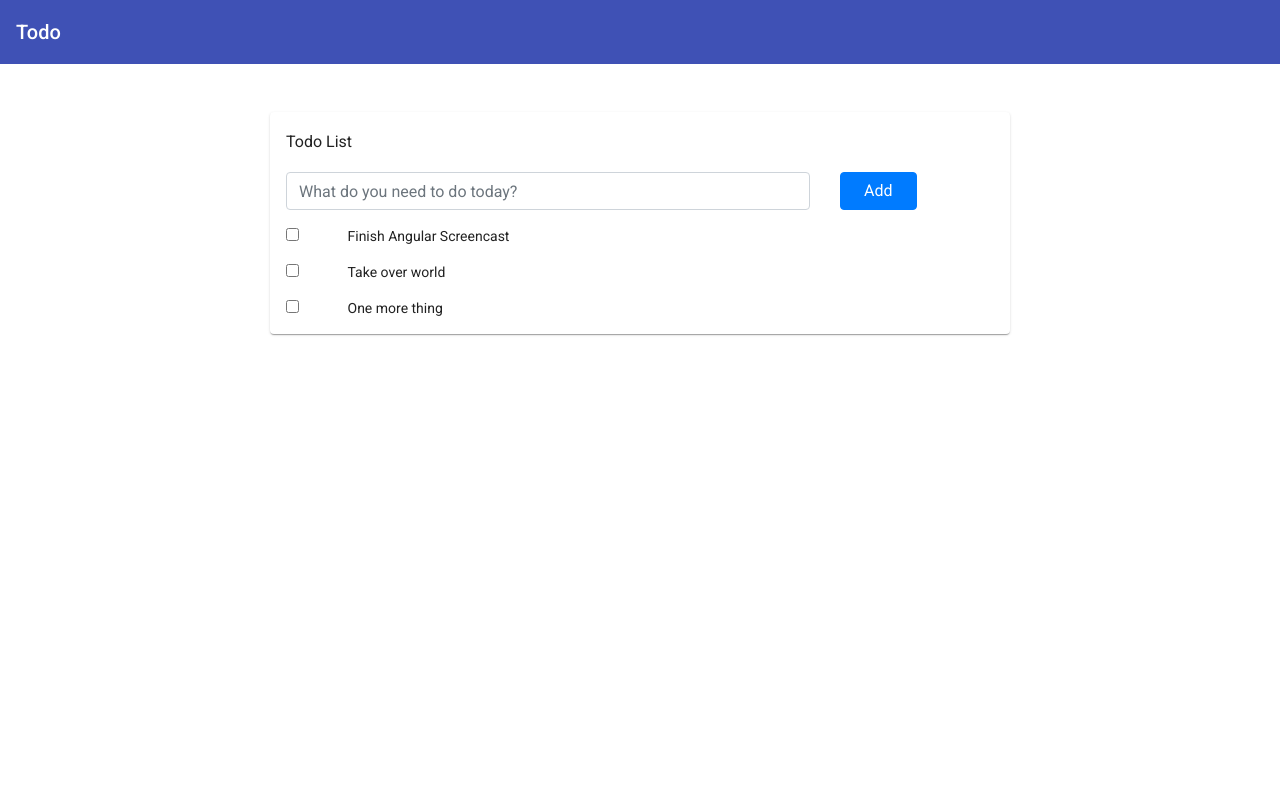
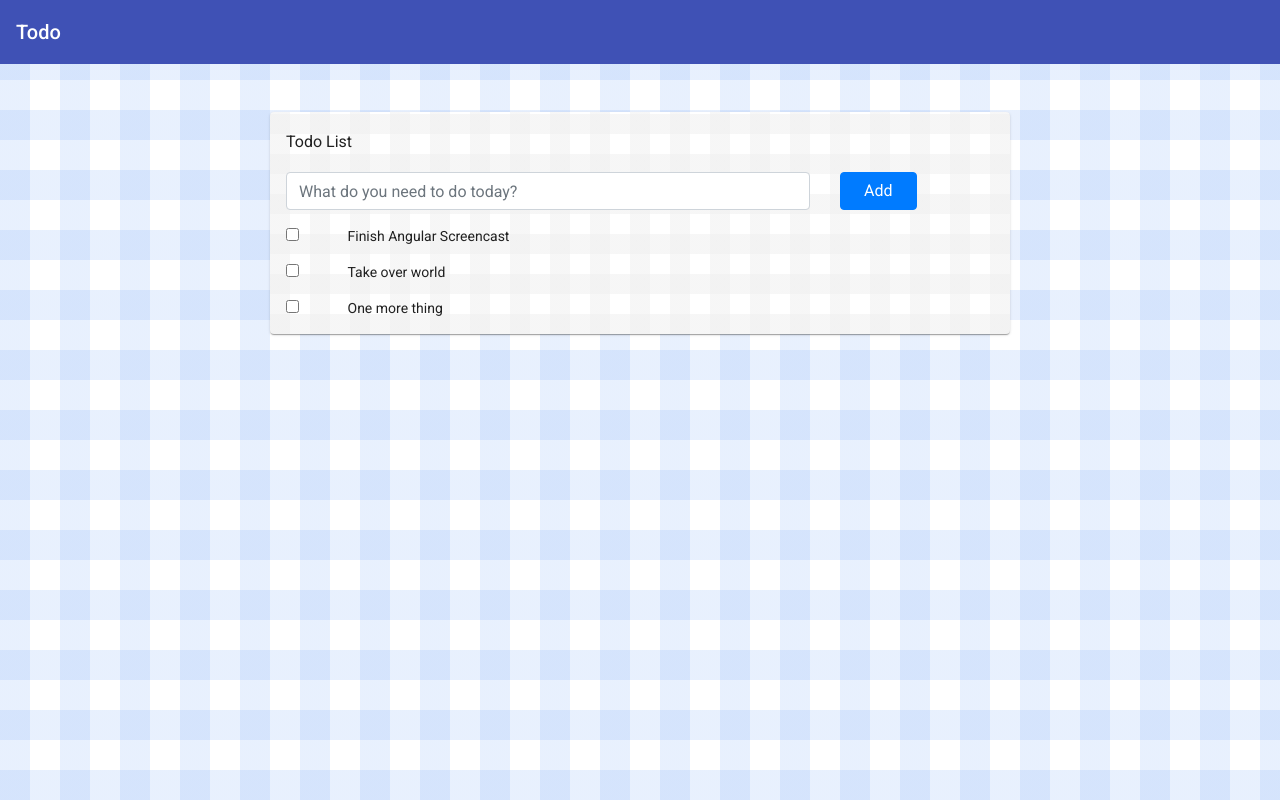
Before and after one commit to tom29paul/App-Todo, an Angular app: page / in a window 1280 px wide. Built offline with nearby package versions, Linux system fonts and the light colour scheme.

Commit message:
Added complete functionality and CSS
Added new CSS and Complete task feature

```diff
--- a/src/app/app.component.css
+++ b/src/app/app.component.css
@@ -1,5 +1,28 @@
-.txt-cnt{
+.txt-cnt {
     display: flex;
     align-items: center;
     justify-content: center;
 }
+
+mat-card {
+    background-image: repeating-linear-gradient(90deg, rgba(238, 238, 238, 0.5) 0px, rgba(238, 238, 238, 0.5) 20px, transparent 20px, transparent 40px), repeating-linear-gradient(0deg, rgba(238, 238, 238, 0.5) 0px, rgba(238, 238, 238, 0.5) 20px, transparent 20px, transparent 40px), linear-gradient(90deg, #ffffff, #ffffff);
+}
+
+.completed {
+    text-decoration: line-through;
+    color: grey;
+}
+
+
+/* body{
+    background-image: repeating-linear-gradient(0deg, hsla(217,89%,76%,0.2) 0px, hsla(217,89%,76%,0.2) 30px,transparent 30px, transparent 60px),repeating-linear-gradient(90deg, hsla(217,89%,76%,0.2) 0px, hsla(217,89%,76%,0.2) 30px,transparent 30px, transparent 60px),linear-gradient(90deg, rgb(255,255,255),rgb(255,255,255));
+  } */
+
+body {
+    background-color: coral;
+}
+
+.bg-cl {
+    background-image: repeating-linear-gradient(0deg, hsla(217, 89%, 76%, 0.2) 0px, hsla(217, 89%, 76%, 0.2) 30px, transparent 30px, transparent 60px), repeating-linear-gradient(90deg, hsla(217, 89%, 76%, 0.2) 0px, hsla(217, 89%, 76%, 0.2) 30px, transparent 30px, transparent 60px), linear-gradient(90deg, rgb(255, 255, 255), rgb(255, 255, 255));
+    height: 100%;
+}
--- a/src/app/app.component.html
+++ b/src/app/app.component.html
@@ -1,3 +1,5 @@
+<div class="bg-cl">
+
   <p>
     <mat-toolbar color="primary">
 
@@ -6,7 +8,7 @@
     </mat-toolbar>
   </p>
 
-<div class="container txt-cnt mt-5" >
+  <div class="container txt-cnt mt-5">
     <mat-card class="col-md-8 ">
       <h3>Todo List</h3>
       <!-- Add-Todo -->
@@ -30,3 +32,5 @@
 
     </mat-card>
   </div>
+
+</div>
```
Lines whose indentation alone changed are shown as unchanged.
